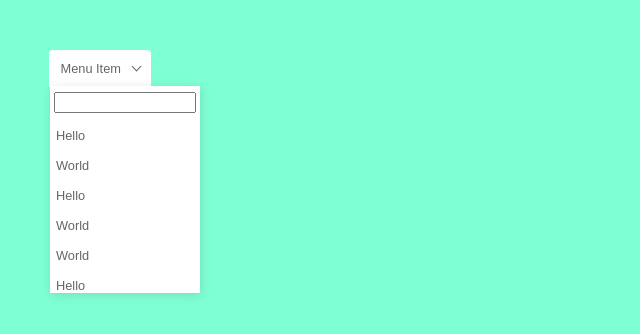
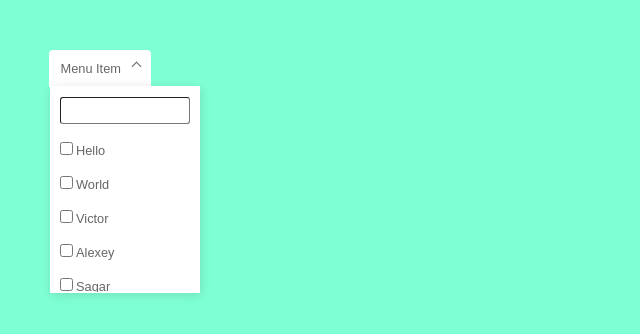
Before and after one commit to SteveSonoa/dropdowntextsearch, a React (Create React App) app: page / in a window 1280 px wide. Both pictures are taken after a click on the button "Menu Item". Shown: the top 334 px of the page, without its empty margins (0-640 px from the left). Built offline with nearby package versions, Linux system fonts and the light colour scheme.

Commit message:
Added checkbox functionality. Arrow now flips when menu is open.

```diff
--- a/src/DropdownContainer.css
+++ b/src/DropdownContainer.css
@@ -36,4 +36,5 @@ i {
 	-webkit-transform: rotate(45deg);
 	position: relative;
 	top: -3px;
+	transition: .25s;
 }
--- a/src/DropdownContainer.js
+++ b/src/DropdownContainer.js
@@ -11,18 +11,18 @@ class DropdownWithText extends Component {
 			options: [
 				{ name: 'Hello', value: 'hello' },
 				{ name: 'World', value: 'world' },
-				{ name: 'Hello', value: 'hello' },
-				{ name: 'World', value: 'world' },
-				{ name: 'World', value: 'world' },
-				{ name: 'Hello', value: 'hello' },
-				{ name: 'World', value: 'world' },
-				{ name: 'Hello', value: 'hello' },
 				{ name: 'Victor', value: 'victor' },
 				{ name: 'Alexey', value: 'alexey' },
 				{ name: 'Sagar', value: 'sagar' },
 				{ name: 'JD', value: 'jd' },
 				{ name: 'Ravi', value: 'ravi' },
-				{ name: 'Steve', value: 'steve' }
+				{ name: 'Steve', value: 'steve' },
+				{ name: 'Mom', value: 'mom' },
+				{ name: 'Dad', value: 'dad' },
+				{ name: 'Sister', value: 'sister' },
+				{ name: 'Brother', value: 'brother' },
+				{ name: 'Aunt', value: 'aunt' },
+				{ name: 'Uncle', value: 'uncle' }
 			]
 		};
 	}
@@ -52,9 +52,10 @@ class DropdownWithText extends Component {
 	};
 
 	render() {
-		let activeStyle;
+		let activeStyle, arrowStyle;
 		if (this.state.optionsVisible) {
 			activeStyle = { borderRadius: '4px 4px 0 0' };
+			arrowStyle = { transform: 'rotate(-135deg)', webkitTransform: 'rotate(-135deg)' };
 		} else {
 			activeStyle = { borderRadius: '4px' };
 		}
@@ -66,7 +67,7 @@ class DropdownWithText extends Component {
 					onClick={this.toggleOptionsVisible}
 					style={activeStyle}
 				>
-					{this.props.title} <i className="arrow" />
+					{this.props.title} <i className="arrow" style={arrowStyle} />
 				</button>
 				{this.state.optionsVisible ? <OptionPanel options={this.state.options} /> : null}
 			</div>
--- a/src/OptionPanel.css
+++ b/src/OptionPanel.css
@@ -27,3 +27,17 @@ li:hover {
 	background-color: cornflowerblue;
 	color: #ffffff;
 }
+
+.opInput {
+	padding: 5px;
+	width: 80%;
+	margin: 5px;
+	margin-bottom: '5px';
+}
+
+input {
+	font-family: inherit;
+	color: inherit;
+	border-radius: 3px;
+	border-width: 1px;
+}
--- a/src/OptionPanel.js
+++ b/src/OptionPanel.js
@@ -6,13 +6,37 @@ class OptionPanel extends Component {
 	constructor(props) {
 		super(props);
 		this.state = {
-			filter: ''
+			filter: '',
+			checkedStatus: {}
 		};
+	}
+
+	componentDidMount() {
+		let checkedStatus = {};
+		for (let i = 0; i < this.props.options.length; i++) {
+			checkedStatus = {
+				...checkedStatus,
+				[this.props.options[i].value]: false
+			};
+		}
+		this.setState({
+			checkedStatus
+		});
 	}
 
 	handleChange = e => {
 		this.setState({
 			filter: e.target.value
+		});
+	};
+
+	handleSelectItem = e => {
+		console.log(e.target.id);
+		this.setState({
+			checkedStatus: {
+				...this.state.checkedStatus,
+				[e.target.id]: !this.state.checkedStatus[e.target.id]
+			}
 		});
 	};
 
@@ -24,7 +48,7 @@ class OptionPanel extends Component {
 	};
 
 	render() {
-		let overflowIndicator;
+		let overflowIndicator, inputStyle;
 		if (this.filterOptions().length > 6) {
 			overflowIndicator = {
 				maxHeight: '200px',
@@ -36,7 +60,15 @@ class OptionPanel extends Component {
 		const listOptions = (
 			<ul>
 				{this.filterOptions().map(option => (
-					<li className="opLi">{option.name}</li>
+					<li className="opLi" id={option.value} onClick={this.handleSelectItem}>
+						<input
+							type="checkbox"
+							name="names"
+							value={option.value}
+							checked={this.state.checkedStatus[option.value]}
+						/>
+						{option.name}
+					</li>
 				))}
 			</ul>
 		);
@@ -45,9 +77,9 @@ class OptionPanel extends Component {
 			<div className="opContainer" style={overflowIndicator}>
 				<input
 					type="text"
-					style={{ width: '90%', margin: '0 auto', marginBottom: '5px' }}
 					value={this.state.filter}
 					onChange={this.handleChange}
+					className="opInput"
 				/>
 				{listOptions}
 			</div>
```
